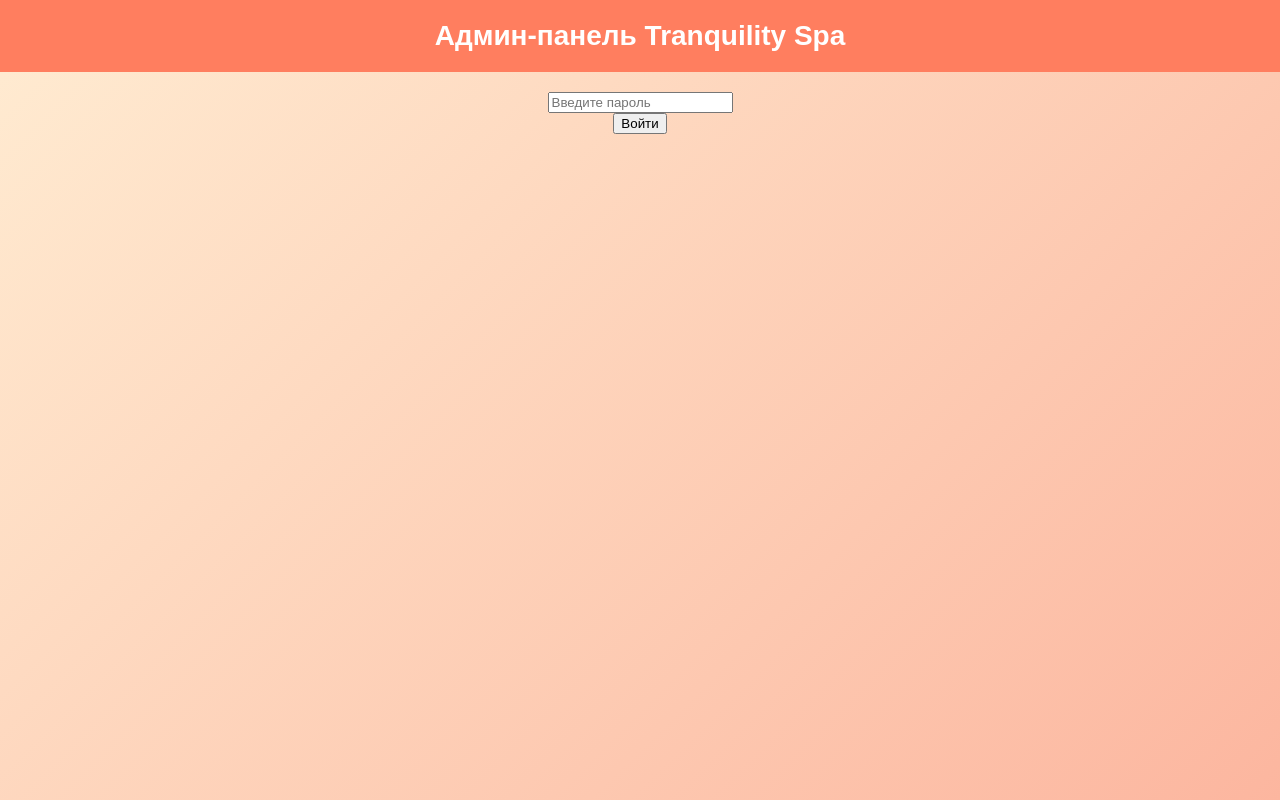
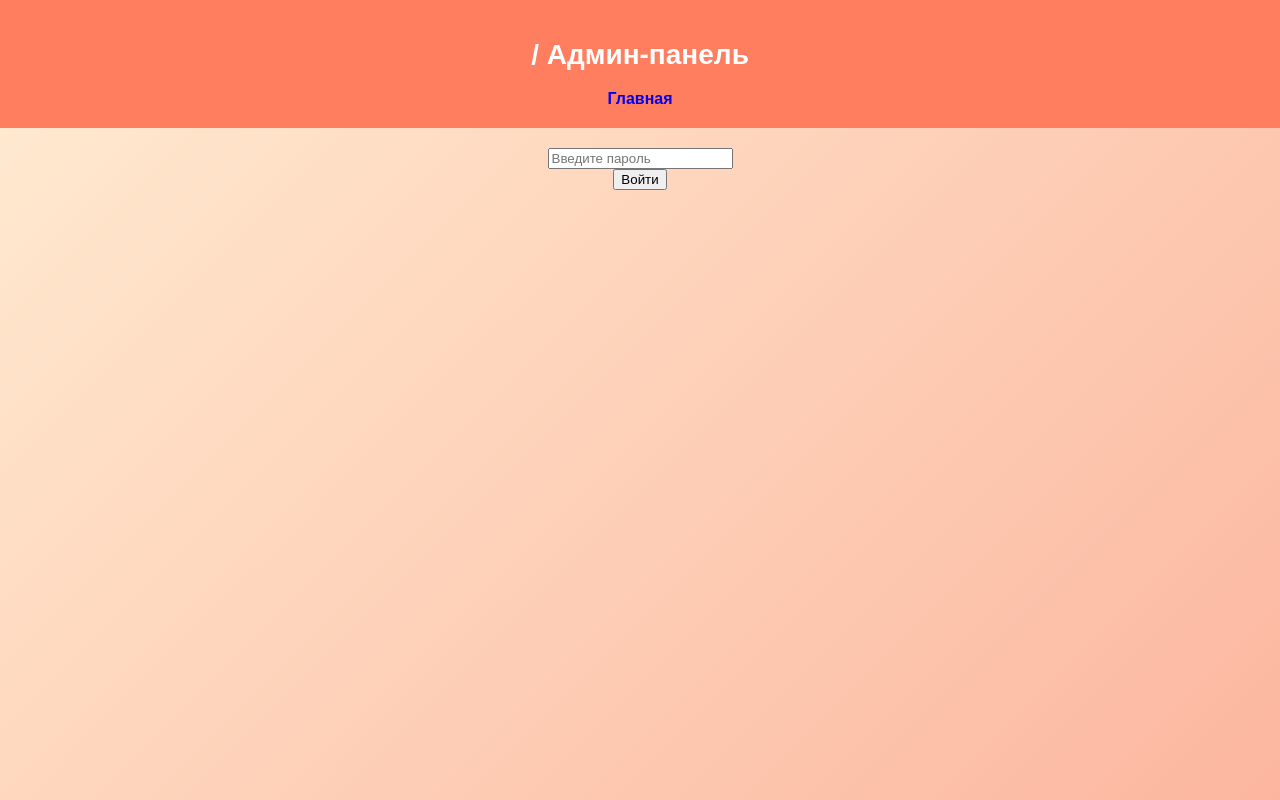
Before and after one commit to Matvei-Lise/dip_frontend, a website built with Vite: page src/pages/admin.html in a window 1280 px wide. Built offline with nearby package versions, Linux system fonts and the light colour scheme.

Commit message:
обновляем вид admin title

```diff
--- a/public/css/admin.css
+++ b/public/css/admin.css
@@ -7,17 +7,28 @@ body {
     display: flex;
     flex-direction: column;
 }
-
-h1 {
+.title {
     text-align: center;
     padding: 20px;
     background-color: #ff7e5f;
-    color: white;
     margin: 0;
-    font-size: 28px;
-    position: sticky;
     top: 0;
     z-index: 1000; /* Чтобы заголовок был поверх */
+    position: sticky;
+}
+.title h1 {
+    color: white;
+    font-size: 28px;
+}
+.title a {
+    text-decoration: none;
+    font-weight: bold;
+    transition: color 0.3s;
+    font-size: 16px;
+}
+
+.title a:hover {
+    color: #ffeb3b;
 }
 
 #admin-login {
--- a/src/pages/admin.html
+++ b/src/pages/admin.html
@@ -7,7 +7,10 @@
     <link rel="stylesheet" href="/css/admin.css" />
   </head>
   <body>
-    <h1>Админ-панель Tranquility Spa</h1>
+    <div class="title">
+      <h1>/ Админ-панель</h1>
+      <a href="/index.html">Главная</a>
+    </div>
     <div id="admin-login">
       <input type="password" id="admin-password" placeholder="Введите пароль" />
       <button id="login-btn">Войти</button>
```
